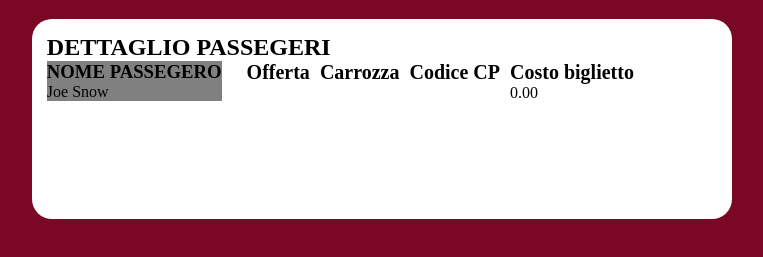
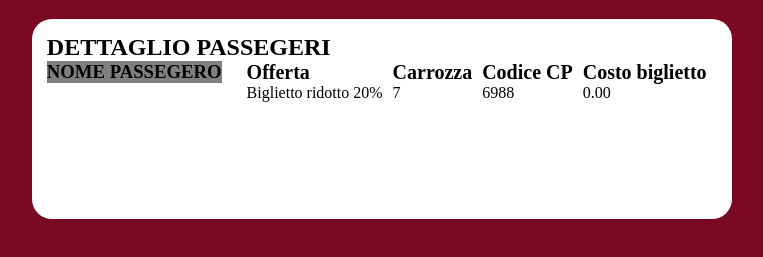
Before and after one commit to IulianBotnari/js-biglietto-treno-form, a plain HTML site: page index.html in a window 1280 px wide. Both pictures are taken after a click on the button "Genera". Shown: the part 333-590 px from the top of the page, without its empty margins (258-1021 px from the left). Drawn offline with Linux system fonts and the light colour scheme.

Commit message:
Finish
sono impegnato adesso, se avrò tempo modifichero lo stile della pagina in seguito

```diff
--- a/index.html
+++ b/index.html
@@ -34,7 +34,7 @@
 
             <div class="pulsanti">
                 <button id="calc" type="submit">Genera</button>
-                <button>Annulla</button>
+                <button id="annulla">Annulla</button>
             </div>
         </div>
 
@@ -45,23 +45,23 @@
                 <div class="col_4">
                     <div class="passenger_details">
                         <h3>NOME PASSEGERO</h3>
-                        <span>Joe Snow</span>
+                        <span id="passengerName"></span>
                     </div>
                 </div>
 
                 <div class="col_8">
                     <div class="container_tag">
                         <div class="bilet_tag">Offerta</div>
-                        <p></p>
+                        <p id="bilet_type"></p>
 
                     </div>
                     <div class="container_tag">
                         <div class="bilet_tag">Carrozza</div>
-                        <p></p>
+                        <p id="carrozza"></p>
                     </div>
                     <div class="container_tag">
                         <div class="bilet_tag">Codice CP</div>
-                        <p></p>
+                        <p id="b_cod"></p>
                     </div>
                     <div class="container_tag">
                         <div class="bilet_tag">Costo biglietto</div>
--- a/main.js
+++ b/main.js
@@ -6,9 +6,15 @@ let calcButton = document.getElementById("calc")
 calcButton.addEventListener("click", calcBiletPrice)
 
 
+
 function calcBiletPrice() {
 
     let passengerAge = document.getElementById("passengerAge")
+
+    let passengerName = document.getElementById("nome_cognome")
+
+    let passName = passengerName.value
+    document.getElementById("passengerName").innerHTML = passName
 
     let ageValue = passengerAge.value
 
@@ -30,15 +36,32 @@ function calcBiletPrice() {
 
     let clacPrice = (distanceKmValue * priceForKm)
 
+    let carrozza = Math.floor(Math.random() * 9) + 1
+    let b_cod = Math.floor(Math.random() * 10000) + 1
     if (ageValue === "Minorenne") {
 
         clacPrice = clacPrice - (clacPrice * disconut20)
-        return document.getElementById("costBilet").innerHTML = clacPrice.toFixed(2)
+        document.getElementById("bilet_type").innerHTML = "Biglietto ridotto 20%"
+        document.getElementById("carrozza").innerHTML = carrozza
+        document.getElementById("b_cod").innerHTML = b_cod
+        document.getElementById("costBilet").innerHTML = clacPrice.toFixed(2)
     }else if (ageValue === "Anziano") {
         clacPrice = clacPrice - (clacPrice * disconut40)
-        return document.getElementById("costBilet").innerHTML = clacPrice.toFixed(2)
+        document.getElementById("bilet_type").innerHTML = "Biglietto ridotto 40%"
+        document.getElementById("costBilet").innerHTML = clacPrice.toFixed(2)
     } else {
-        return document.getElementById("costBilet").innerHTML = clacPrice.toFixed(2)
+        document.getElementById("bilet_type").innerHTML = "Biglietto Standard"
+        document.getElementById("costBilet").innerHTML = clacPrice.toFixed(2)
     }
 
+
+
+
 }
+
+let annulla = document.getElementById("annulla")
+
+annulla.addEventListener('click', function() {
+
+    location.reload();
+})
```
